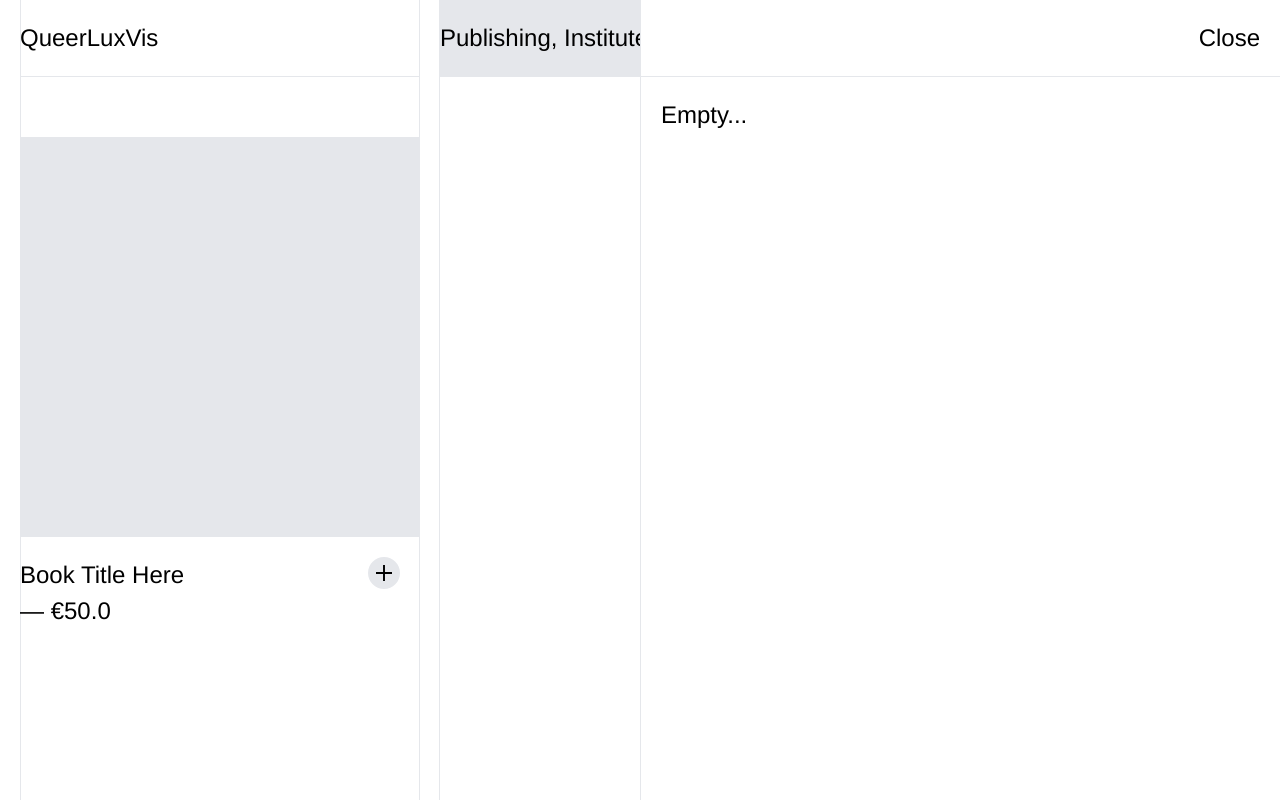
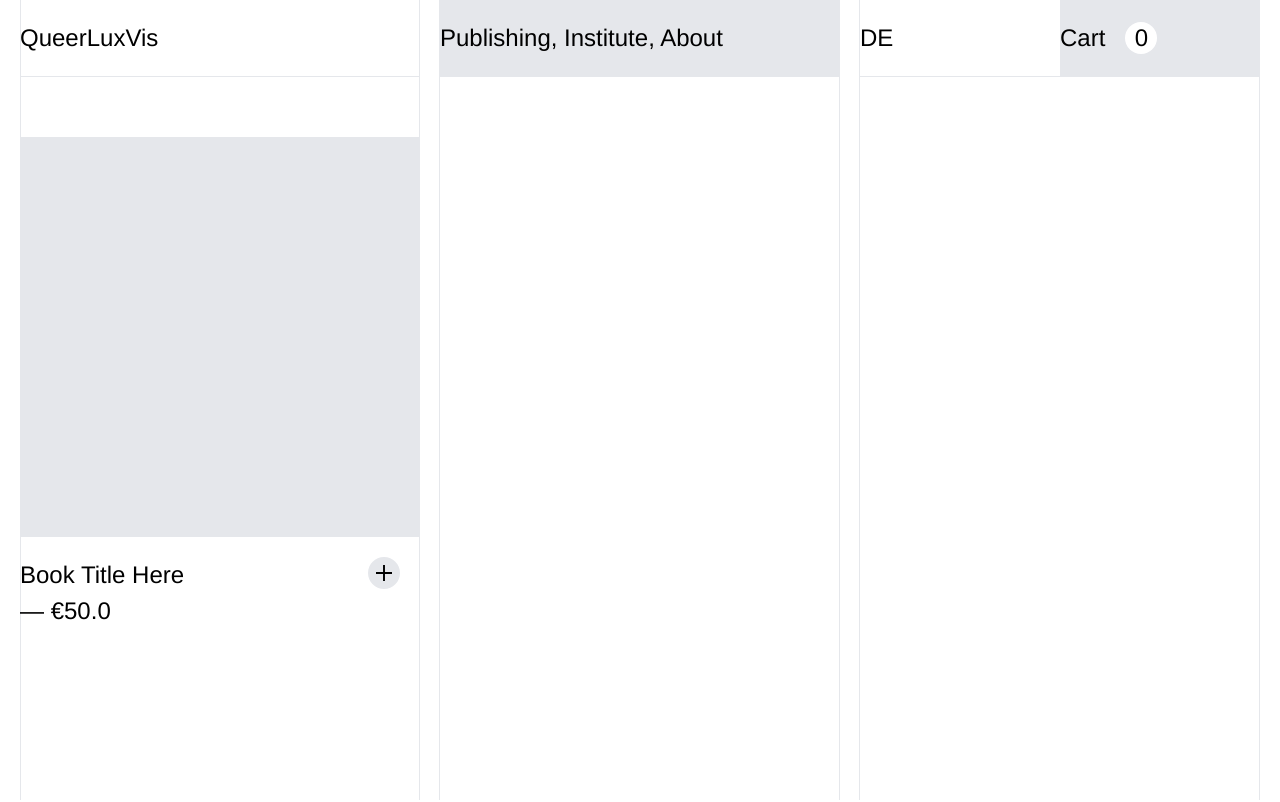
Before and after one commit to kostia2231/queerluxvis, a Next.js app: page / in a window 1280 px wide. Shown: the top 802 px of the page. Built offline with nearby package versions, Linux system fonts and the light colour scheme.

Commit message:
header added

```diff
--- a/components/Cart.tsx
+++ b/components/Cart.tsx
@@ -1,21 +1,66 @@
 'use client'
+import { motion, AnimatePresence } from "motion/react"
+import { useState, useEffect, useRef } from "react"
 
-export default function Cart({ toggleCartAction }: {
+type CartProps = {
   toggleCartAction: () => void
-}) {
+  isClosed: boolean
+}
+
+export default function Cart({
+  toggleCartAction,
+  isClosed,
+}: CartProps) {
+  const [isVisible, setIsVisible] = useState(!isClosed)
+  const cartRef = useRef<HTMLDivElement>(null)
+
+  useEffect(() => {
+    function handleClickOutside(event: MouseEvent) {
+      if (cartRef.current && !cartRef.current.contains(event.target as Node)) {
+        toggleCartAction()
+      }
+    }
+
+    if (!isClosed) {
+      document.addEventListener("mousedown", handleClickOutside)
+      setIsVisible(true)
+    } else {
+      document.removeEventListener("mousedown", handleClickOutside)
+      setIsVisible(false)
+    }
+
+    return () => {
+      document.removeEventListener("mousedown", handleClickOutside)
+    }
+  }, [isClosed, toggleCartAction])
+
   return (
-    <>
-      <div id="cart" className="min-h-screen w-1/2 bg-white fixed right-0 border-l">
-        <div className="flex justify-between border-b">
-          <div></div>
-          <div className="p-5">
-            <p onClick={() => toggleCartAction()} className="cursor-pointer">Close</p>
+    <AnimatePresence>
+      {isVisible && (
+        <motion.div
+          ref={cartRef}
+          key="cart"
+          initial={{ x: "100%" }}
+          animate={{ x: 0 }}
+          exit={{ x: "100%" }}
+          transition={{
+            type: "spring", duration: 0.55, bounce: 0.25
+          }}
+          className="min-h-screen w-1/2 bg-white fixed right-0 border-l z-50"
+        >
+          <div className="flex justify-between border-b">
+            <div></div>
+            <div className="p-5">
+              <p onClick={toggleCartAction} className="cursor-pointer">
+                Close
+              </p>
+            </div>
           </div>
-        </div>
-        <div className="p-5">
-          <p>Empty...</p>
-        </div>
-      </div>
-    </>
+          <div className="py-5">
+            <p>Empty</p>
+          </div>
+        </motion.div>
+      )}
+    </AnimatePresence>
   )
 }
--- a/components/Header.tsx
+++ b/components/Header.tsx
@@ -1,6 +1,8 @@
-export default function Header({ toggleCartAction }: {
+type HeaderProps = {
   toggleCartAction: () => void
-}) {
+}
+
+export default function Header({ toggleCartAction }: HeaderProps) {
   return (
     <>
       <div className="grid grid-cols-3 gap-5">
--- a/src/app/layout.tsx
+++ b/src/app/layout.tsx
@@ -12,25 +12,16 @@ export default function RootLayout({
 }: Readonly<{
   children: React.ReactNode;
 }>) {
-
-  const [isClosed, setIsClosed] = useState<boolean>(false)
+  const [isClosed, setIsClosed] = useState<boolean>(true);
   function toggleCartAction() {
-    const cart = document?.getElementById("cart")
-    if (!cart) return
-
-    if (!isClosed) {
-      cart.style.display = "none"
-    } else {
-      cart.style.display = "block"
-    }
-    setIsClosed(!isClosed)
+    setIsClosed(prev => !prev);
   }
 
   return (
     <html lang="en">
       <body className="px-5 flex flex-col min-h-screen">
         <GridElement />
-        <Cart toggleCartAction={toggleCartAction} />
+        <Cart toggleCartAction={toggleCartAction} isClosed={isClosed} />
         <Header toggleCartAction={toggleCartAction} />
         <main className="flex-grow min-h-screen">{children}</main>
         <Footer />
```
